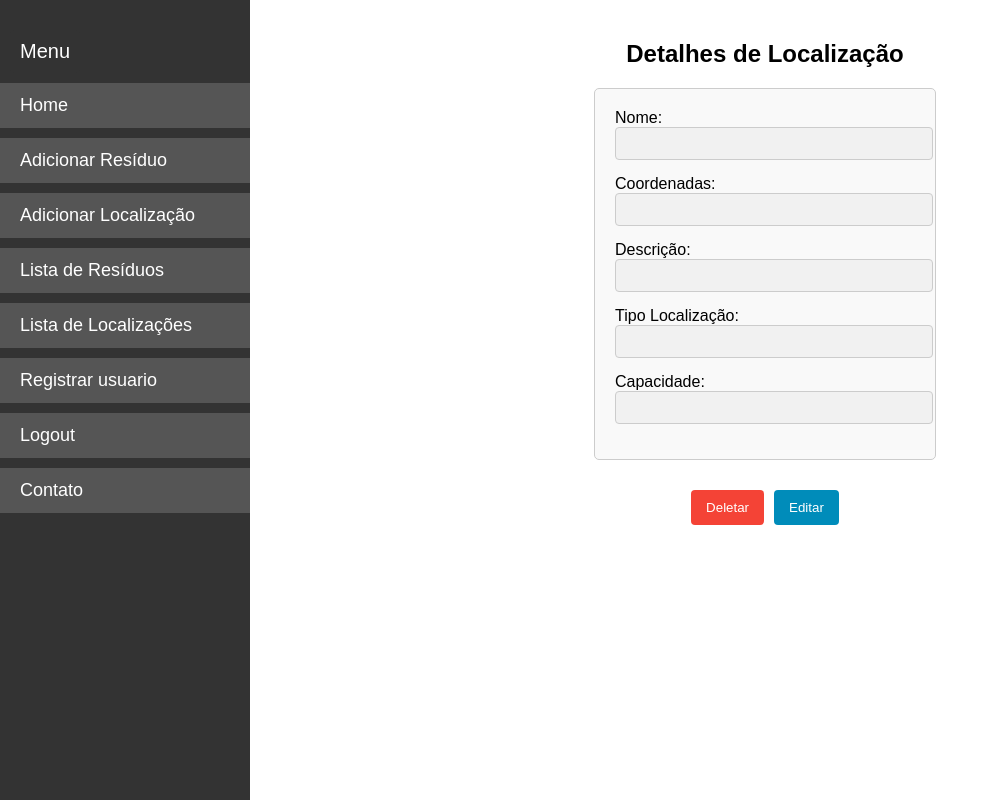
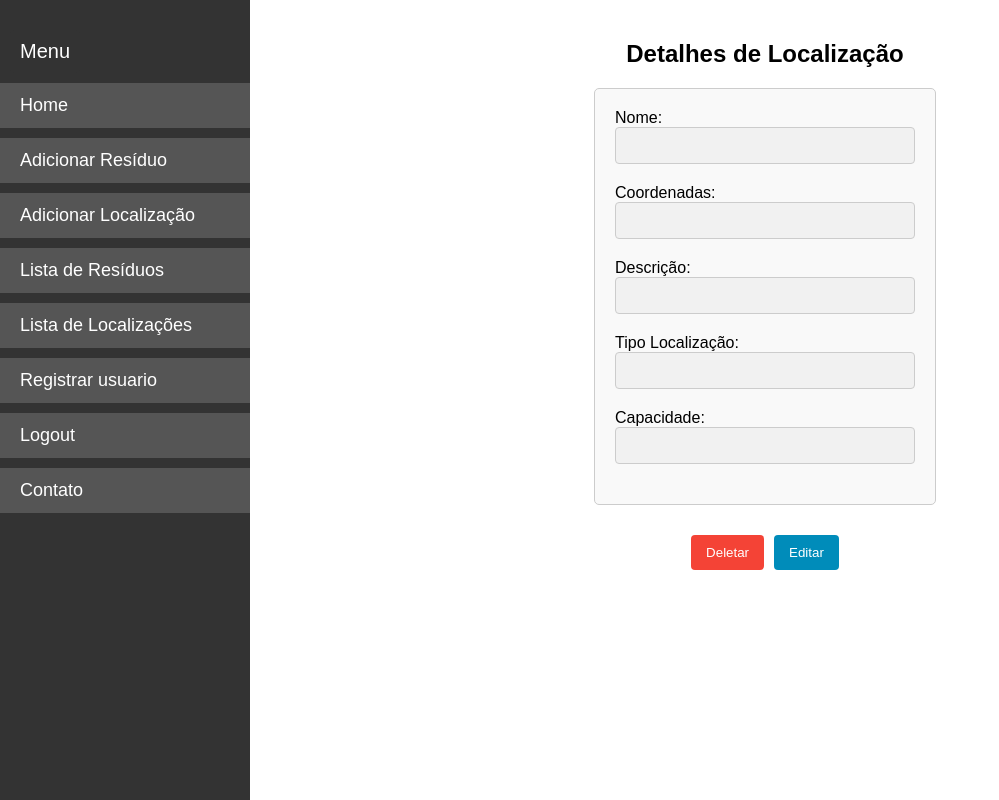
Before and after one commit to joaofrigo/projeto-de-software-2, a Django app: page /perfil_localizacao/ in a window 1280 px wide; the page is wider, and only the part inside the window is pictured. Shown: that part, without its empty margins (0-999 px from the left). Run offline with Django 5.2, Linux system fonts and the light colour scheme; a user stored in the database is signed in; data that the repository does not hold is empty.

Commit message:
"Fixes #1"
"Fixes #1"

```diff
--- a/projeto_web_pc_residuos/templates/perfil_localizacao.html
+++ b/projeto_web_pc_residuos/templates/perfil_localizacao.html
@@ -12,7 +12,7 @@
             min-height: 100vh;
             flex-direction: column;
             align-items: center;
-            overflow-x: hidden; /* Evita a barra de rolagem horizontal */
+            overflow-x: hidden;
         }
 
         /* Barra lateral */
@@ -67,7 +67,7 @@
         }
 
         form {
-            max-width: 300px; /* Aumentei a largura da área para 800px */
+            max-width: 300px;
             margin: auto;
             padding: 20px;
             border: 1px solid #ccc;
@@ -90,11 +90,12 @@
 
         input, select, textarea {
             width: 100%;
-            padding: 8px;
-            margin-bottom: 15px;
+            padding: 10px;
+            margin-bottom: 20px;
             border: 1px solid #ccc;
             border-radius: 4px;
             background-color: #f1f1f1;
+            box-sizing: border-box;
         }
 
         button {
--- a/projeto_web_pc_residuos/templates/perfil_residuo.html
+++ b/projeto_web_pc_residuos/templates/perfil_residuo.html
@@ -90,11 +90,12 @@
 
         input, select, textarea {
             width: 100%;
-            padding: 8px;
-            margin-bottom: 15px;
+            padding: 10px;
+            margin-bottom: 20px;
             border: 1px solid #ccc;
             border-radius: 4px;
             background-color: #f1f1f1;
+            box-sizing: border-box;
         }
 
         button {
```
